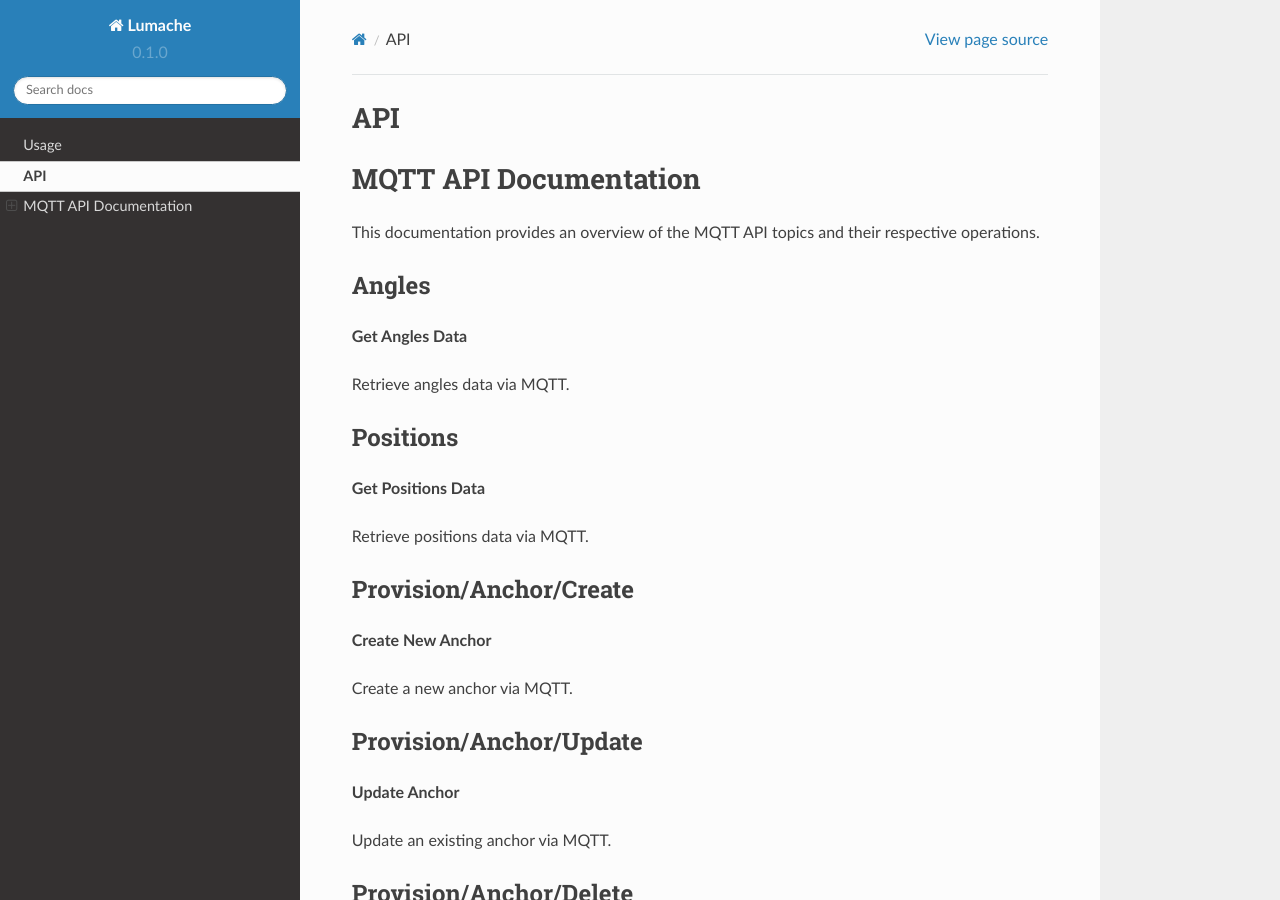
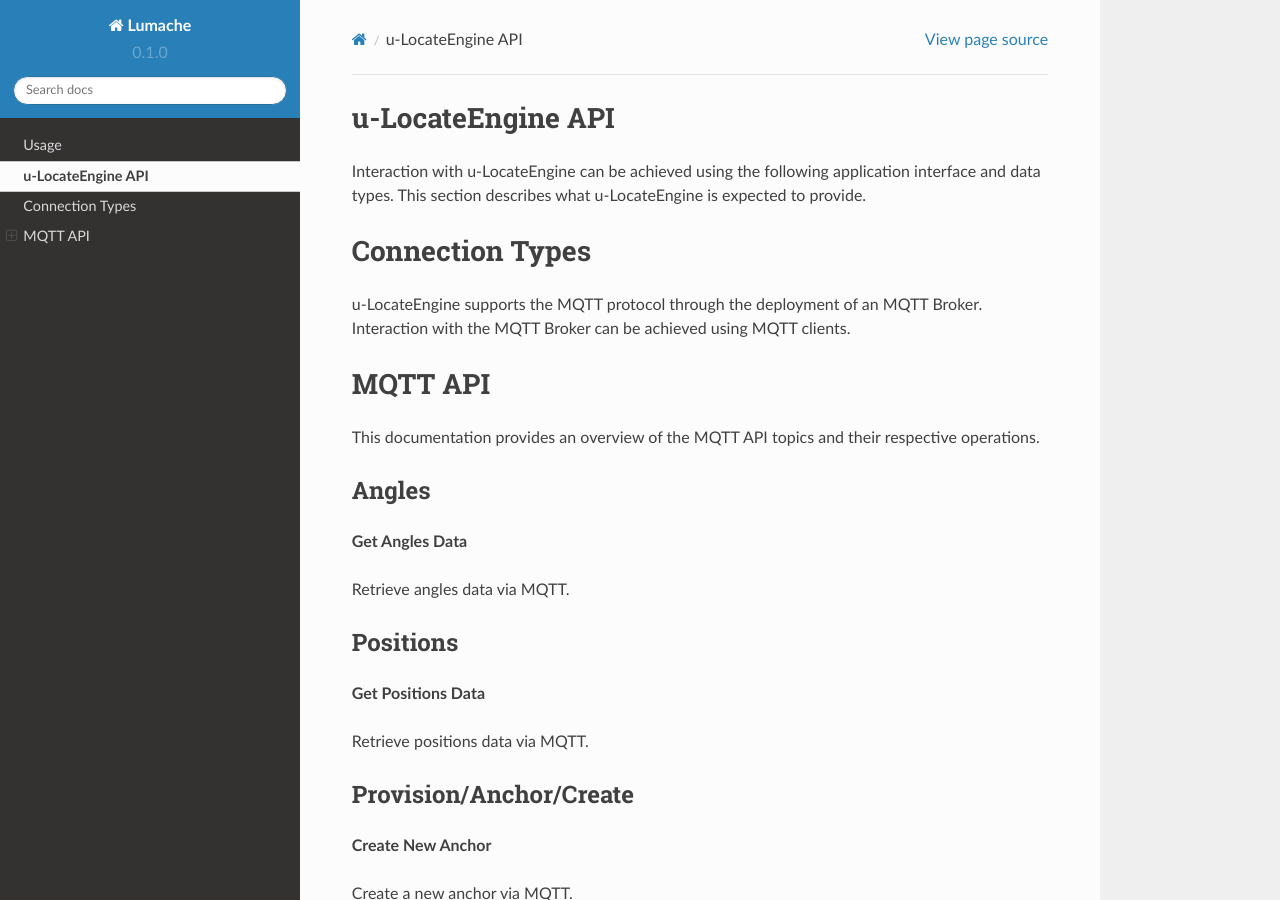
Before and after one commit to yannak/readthedocs_example, a Sphinx documentation site: the page built from docs/source/api.rst, in a window 1280 px wide and 900 px high. Built offline with Sphinx 7.4.7 and the Read the Docs theme 2.0.0, drawn with Linux system fonts in a browser that asks for light colours.

Commit message:
Update api.rst

```diff
--- a/docs/source/api.rst
+++ b/docs/source/api.rst
@@ -1,8 +1,15 @@
-API
-===
+u-LocateEngine API
+==================
 
-MQTT API Documentation
-======================
+Interaction with u-LocateEngine can be achieved using the following application interface and data types. This section describes what u-LocateEngine is expected to provide.
+
+Connection Types
+================
+
+u-LocateEngine supports the MQTT protocol through the deployment of an MQTT Broker. Interaction with the MQTT Broker can be achieved using MQTT clients.
+
+MQTT API
+========
 
 This documentation provides an overview of the MQTT API topics and their respective operations.
 
```
